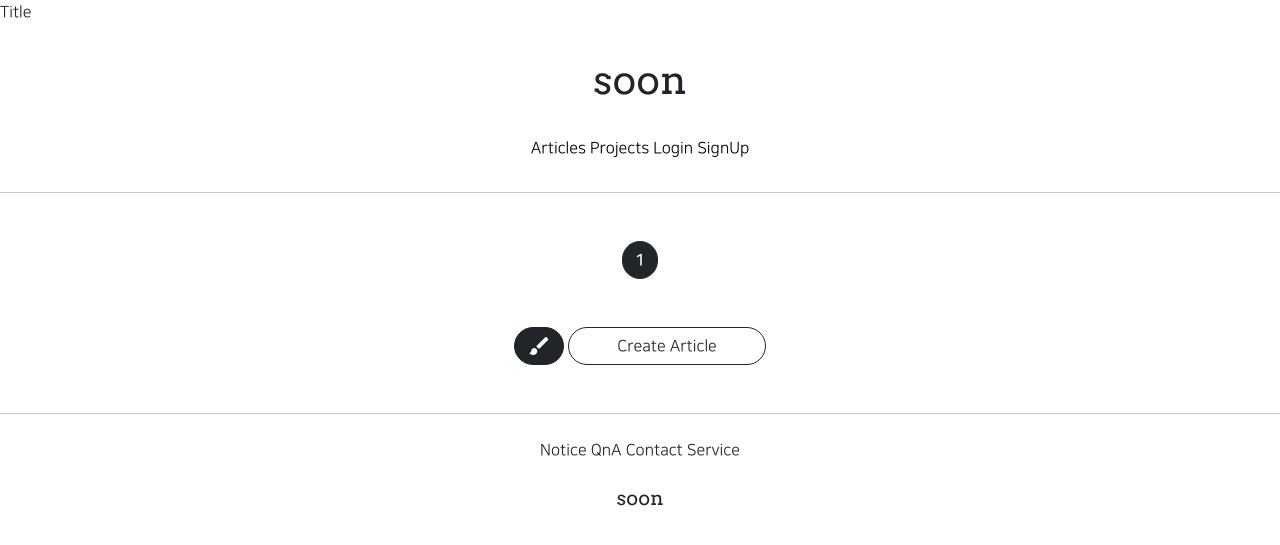
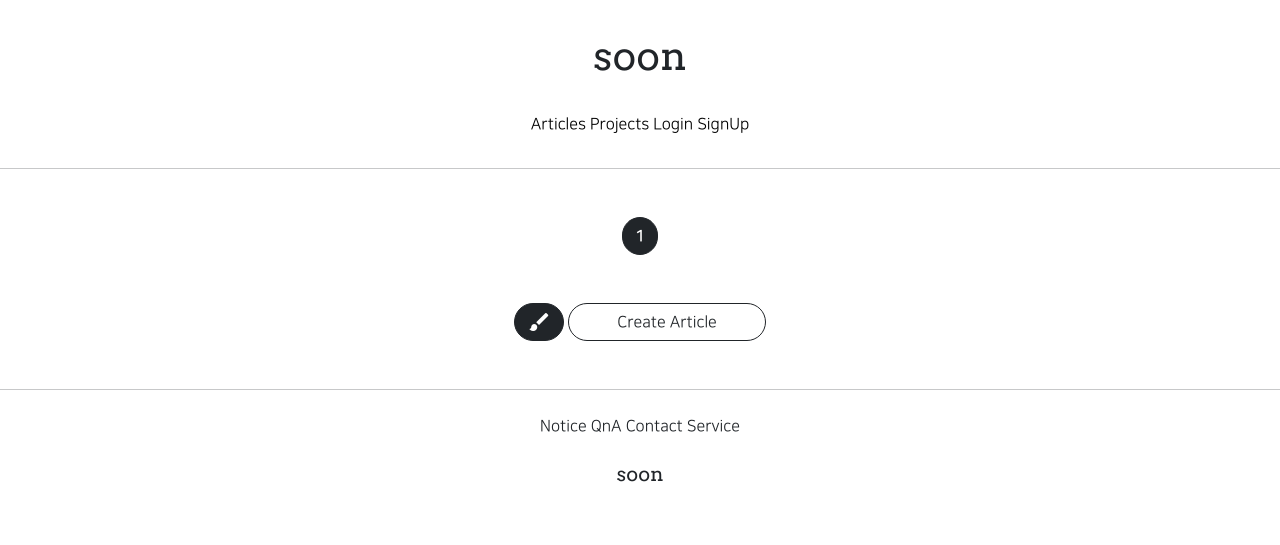
Before and after one commit to hale-in/web-app1, a Django app: page /articles/list/ in a window 1280 px wide. Shown: the top 545 px of the page. Run offline with Django 3.2, Linux system fonts and the light colour scheme; data that the repository does not hold is empty; parts of the project's set-up code (start-up, migrations or seed data) failed here and were passed over; some libraries are stand-ins or nearby versions.

Commit message:
8/25 3ban class commit 3

```diff
--- a/articleapp/forms.py
+++ b/articleapp/forms.py
@@ -1,9 +1,14 @@
+from django import forms
 from django.forms import ModelForm
 
 from articleapp.models import Article
 
 
 class ArticleCreationForm(ModelForm):
+    content = forms.CharField(widget=forms.Textarea(attrs={'class':'editable',
+                                                           'style':'text-align: left;'
+                                                           'min-height: 10rem'}))
+
     class Meta:
         model = Article
         fields = ['title', 'image', 'project', 'content']
--- a/articleapp/templates/articleapp/detail.html
+++ b/articleapp/templates/articleapp/detail.html
@@ -31,7 +31,7 @@
                      class="article_image"
                      alt="">
                 <div class="my-5 article_content">
-                    {{ target_article.content }}
+                    {{ target_article.content | safe}}
                 </div>
 
                 {% if target_article.writer == user %}
--- a/articleapp/views.py
+++ b/articleapp/views.py
@@ -58,4 +58,4 @@ class ArticleListView(ListView):
     model = Article
     context_object_name = 'article_list'
     template_name = 'articleapp/list.html'
-    paginate_by = 4
+    paginate_by = 10
--- a/templates/head.html
+++ b/templates/head.html
@@ -2,7 +2,7 @@
 
 <head>
     <meta charset="UTF-8">
-    <meta name="viewport" content="width=device-width, initial-cale=1, shrink-to-fit=no"
+    <meta name="viewport" content="width=device-width, initial-cale=1, shrink-to-fit=no">
     <title>Title</title>
 
     {# bootstrap link #}
```
Also changed, not shown: articleapp/templates/articleapp/create.html (+7 -0 lines).
